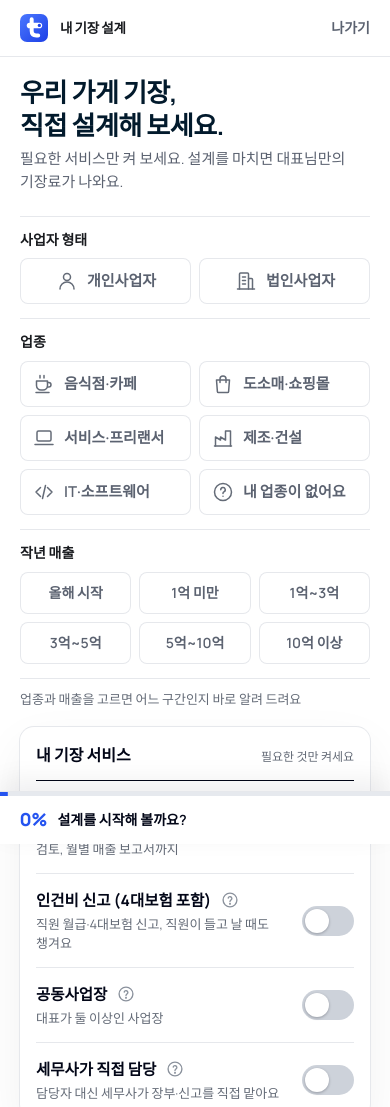
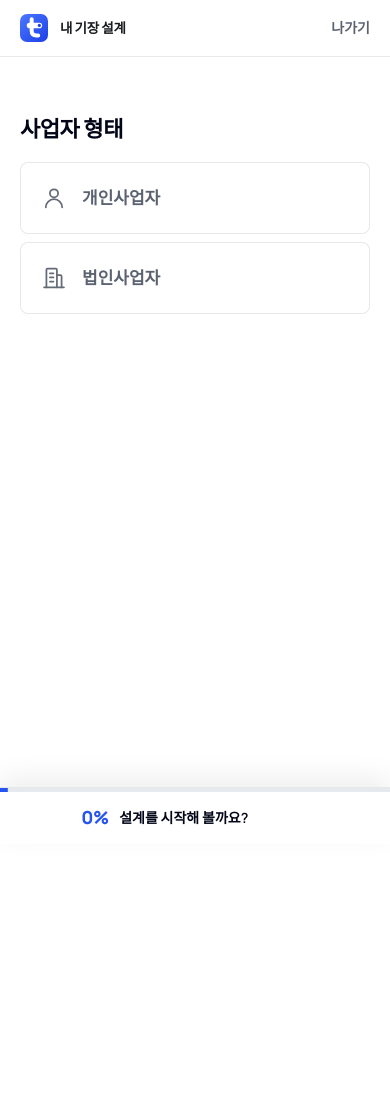
Before and after one commit to taxmin0812-netizen/taxmin-landing-draft, a plain HTML site: page build.html in a window 390 px wide. Shown: the top 1107 px of the page. After the commit the page ends 844 px from the top, so only its background shows below. Drawn offline with Linux system fonts and the light colour scheme; a web font is replaced by a local one.

Commit message:
설계 화면 휴대폰: 한 장씩 옆으로 넘기는 슬라이드(형태→업종→매출→서비스→설계서) · 서비스를 안 켜면 '필요한 서비스를 켜 주세요, 없으면 설계 완료' 안내
Co-Authored-By: Claude Opus 5.5 <noreply@anthropic.com>

```diff
--- a/build.html
+++ b/build.html
@@ -164,6 +164,7 @@ body.built .opt:not(.lock):not(.auto){grid-template-columns:minmax(0,1fr) auto 5
 .pg{height:4px;border-radius:2px;background:#E6E9EE;overflow:hidden}
 .pg-bar{display:block;height:100%;background:var(--blue);transform-origin:0 50%;transform:scaleX(var(--p,.02));transition:transform .6s cubic-bezier(.16,1,.3,1)}
 .pin{display:none!important}
+.side-back{display:none}
 body:not(.built) .side > :not(.pre){display:none}
 body.built .pre{display:none}
 .pre{padding:26px 24px 22px;border-radius:16px;background:#fff;box-shadow:0 0 0 1px var(--line),0 18px 48px rgba(2,6,23,.06)}
@@ -459,7 +460,7 @@ body.built .pre{display:none}
 /* ── 휴대폰(720px 이하): 한 화면에 한 단계씩 옆으로 넘기는 설계. 위 '내 상황' 띠는 늘 보임 ── */
 @media (max-width:720px){
   body{padding-bottom:0}
-  body.built{padding-bottom:var(--bar)}
+  body.at-plan{padding-bottom:var(--bar)}
   header{height:56px}
   .me-wrap{display:block;position:fixed;left:0;right:0;bottom:0;top:auto;z-index:45;padding:0 0 10px;background:#fff;box-shadow:0 -1px 0 var(--line),0 -10px 28px rgba(2,6,23,.07)}
   .me-wrap .pg{border-radius:0;height:4px}
@@ -467,8 +468,30 @@ body.built .pre{display:none}
   .pg-t b{font-family:Manrope,"Pretendard Variable",sans-serif;font-size:18px;font-weight:800;color:var(--blue);font-variant-numeric:tabular-nums}
   .me-wrap .sl,.me-wrap .sheet,.sheet-bg{display:none!important}
   body{padding-bottom:72px}
-  body.built .me-wrap{display:none}
+  body.at-plan .me-wrap{display:none}
   .pre{display:none}
+  /* 휴대폰 슬라이드(11/26): 형태 → 업종 → 매출 → 내 기장 서비스 → 설계서, 한 장씩 옆으로 */
+  .wzv{overflow:hidden;transition:height .3s ease}
+  .mk{display:flex;align-items:flex-start;gap:0;max-width:none;padding:0;transition:transform .32s cubic-bezier(.2,.7,.3,1)}
+  .wzv.still,.wzv.still .mk{transition:none}
+  .mk > div:first-child,.cfg{display:contents}
+  .mk h1,.mk .lead{display:none}
+  .cg,.pane-svc,.side{flex:0 0 100%;min-width:0;padding:24px var(--pad) 28px}
+  .cg{display:block;border:0}
+  .cg-h{font-size:22px;font-weight:700;color:var(--ink);letter-spacing:-.02em;margin-bottom:16px;outline-offset:4px}
+  #type{grid-template-columns:1fr}
+  #type .ch{min-height:72px;justify-content:flex-start;gap:14px;padding:0 20px;font-size:17px}
+  #type .ch svg.i{width:28px;height:28px}
+  #biz .ch{min-height:64px;font-size:16px}
+  #sales{grid-template-columns:repeat(2,minmax(0,1fr))}
+  #sales .ch{min-height:56px;font-size:16px}
+  #snote{margin-top:14px}
+  .pane-svc .board{margin-top:0}
+  .wz-back{display:inline-flex;align-items:center;height:32px;padding:0 10px 0 4px;margin-left:-6px;border-radius:8px;font-size:14px;font-weight:600;color:var(--ink-2)}
+  .wz-back svg.i{width:18px;height:18px;stroke-width:2;transform:rotate(-90deg)}
+  .wz-back:disabled{visibility:hidden}
+  .side-back{display:inline-flex;align-items:center;gap:2px;height:36px;margin:0 0 10px -6px;padding:0 10px 0 4px;font-size:14px;font-weight:600;color:var(--ink-2)}
+  .side-back svg.i{width:18px;height:18px;stroke-width:2;transform:rotate(-90deg)}
   /* 위 한 줄(키 고정 52px): 펼치면 바로 아래로 쌓기 전체가 내려옴 */
   .sl{display:flex;align-items:center;gap:8px;width:100%;height:52px;padding:0 var(--pad);text-align:left}
   .sl > svg.i{width:18px;height:18px;stroke-width:2;color:var(--sub);transform:rotate(180deg);transition:transform .2s}
@@ -484,26 +507,23 @@ body.built .pre{display:none}
   .rc{box-shadow:0 0 0 1px var(--line)}
   /* 옵션판 휴대폰: 한 화면에 위아래로. 설계서는 '설계 완료' 뒤에 나옴 */
   .mk{padding-top:20px}
-  .cg{grid-template-columns:1fr;gap:8px;padding:12px 0 14px}
-  .cg-h{padding-top:0;font-size:14px;color:var(--ink-2)}
   #biz{grid-template-columns:repeat(2,minmax(0,1fr))}
   #biz .ch{justify-content:flex-start;padding:6px 12px}
-  .cg .seg.c6{grid-template-columns:repeat(3,minmax(0,1fr))}
+  .cg .seg.c6{grid-template-columns:repeat(2,minmax(0,1fr))}
   .board{padding:2px 16px 0;border-radius:14px}
   .opt{gap:6px 12px;padding:14px 0}
   .o-t b{font-size:15.5px}
-  body:not(.built) .side{display:none}
   .rc{scroll-margin-top:72px}
   .own .send{display:none}
   .bar{display:none}
-  body.built .bar{display:block}
+  body.at-plan .bar{display:block}
   .bar .m,.bar .t{display:none}
   .bar .wrap{gap:8px}
   .bar .go{flex:1;justify-content:center;height:50px;padding:0 12px;font-size:15px}
   .bar .go .lg{display:none}.bar .go .sm{display:inline}
   .bar .go.line{flex:1.7;background:var(--blue);color:#fff;box-shadow:none}
   .bar a.go{background:#fff;color:var(--ink);box-shadow:inset 0 0 0 1px #C9CED6}
-  body:not(.built) .care-sec{display:none}
+  body:not(.at-plan) .care-sec{display:none}
 }
 @media (prefers-reduced-motion:reduce){*{animation:none!important;transition-property:opacity,color,background-color,border-color!important;scroll-behavior:auto!important}.toast{transform:none}}
 /* 종이로 저장: 설계안 종이만 */
@@ -544,7 +564,7 @@ body.built .pre{display:none}
 <!-- 휴대폰에서만 보임: 내 기장료 한 줄(월 8만원 = 기본 4 + 매출 3 …, 누르면 아래로 펼쳐짐) + 단계 이름 막대 -->
 <div class="me-wrap">
   <div class="pg" aria-hidden="true"><i class="pg-bar js-pgbar"></i></div>
-  <p class="pg-t"><b class="js-pgp">0%</b><span class="js-pgm">설계를 시작해 볼까요?</span></p>
+  <div class="pg-t"><button type="button" class="wz-back" id="wzback" disabled><svg class="i" aria-hidden="true"><use href="#i-up"/></svg>이전</button><b class="js-pgp">0%</b><span class="js-pgm">설계를 시작해 볼까요?</span></div>
   <button type="button" class="sl" id="me" aria-expanded="false" aria-controls="sheet"><span class="sl-in" id="mel"></span><span class="sr">, 내 기장료 쌓기 펼치기</span><svg class="i" aria-hidden="true"><use href="#i-up"/></svg></button>
   <div class="sheet" id="sheet" hidden>
     <p class="stk-h">내 기장료 쌓기<small>고를 때마다 한 줄씩 쌓여요</small></p>
@@ -565,11 +585,11 @@ body.built .pre{display:none}
     <!-- 11/26 사용자: 설문지 대신 옵션판(자동차 옵션처럼 직접 켜고 끔). 위 칩 3개는 기본 금액만 정함 -->
     <!-- 11/26 사용자: 펼치는 목록은 '짜침' → 바로 누르는 단추 -->
     <div class="cfg">
-      <div class="cg"><h2 class="cg-h" id="h-type">사업자 형태</h2><div class="seg c2" id="type" role="group" aria-labelledby="h-type"></div></div>
-      <div class="cg"><h2 class="cg-h" id="h-biz">업종</h2><div class="seg c3" id="biz" role="group" aria-labelledby="h-biz"></div></div>
-      <div class="cg"><h2 class="cg-h" id="h-sales">작년 매출</h2><div class="seg c6" id="sales" role="group" aria-labelledby="h-sales"></div></div>
+      <div class="cg" id="cg-type"><h2 class="cg-h" id="h-type">사업자 형태</h2><div class="seg c2" id="type" role="group" aria-labelledby="h-type"></div></div>
+      <div class="cg" id="cg-biz"><h2 class="cg-h" id="h-biz">업종</h2><div class="seg c3" id="biz" role="group" aria-labelledby="h-biz"></div></div>
+      <div class="cg" id="cg-sales"><h2 class="cg-h" id="h-sales">작년 매출</h2><div><div class="seg c6" id="sales" role="group" aria-labelledby="h-sales"></div><p class="note" id="snote"></p></div></div>
     </div>
-    <p class="note" id="snote"></p>
+    <div class="pane-svc" id="pane-svc">
     <section class="board" aria-labelledby="bd-h">
       <div class="bd-hd"><h2 id="bd-h">내 기장 서비스</h2><span>필요한 것만 켜세요</span></div>
       <div class="opt lock"><div class="o-t"><b><span>기본 4가지</span><button type="button" class="qi" data-qi="base"></button></b><span id="o-base-d">장부·부가세 신고·전담 담당자·세무사 검토, 월별 매출 보고서까지</span></div><em class="o-p">4만원</em><span class="o-lk">늘 포함</span></div>
@@ -582,6 +602,7 @@ body.built .pre{display:none}
     </section>
     <button type="button" class="done-go" id="donebtn">설계 완료</button>
     <p class="done-n">누르면 대표님만의 기장 설계서와 월 기장료가 나와요.</p>
+    </div>
   </div>
   <aside class="side" aria-label="내 기장 설계안">
     <!-- 넓은 화면: 아래로 내려 '=' 줄이 위로 사라지면 맨 위에 한 줄로 붙음 -->
@@ -594,6 +615,7 @@ body.built .pre{display:none}
     </div>
     <div class="pin" id="pin"><button type="button" id="pinb" tabindex="-1" aria-hidden="true"><span class="sl-in" id="pinl"></span></button></div>
     <div class="rc" id="rc">
+      <button type="button" class="side-back" id="sideback"><svg class="i" aria-hidden="true"><use href="#i-up"/></svg>서비스 다시 고르기</button>
       <div class="built-msg" id="builtmsg" hidden><svg viewBox="0 0 24 24" fill="none" stroke="currentColor" stroke-width="1.6" stroke-linecap="round" stroke-linejoin="round" aria-hidden="true"><circle cx="12" cy="12" r="9.5"/><path d="M7.5 12.3l3 3 6-6.3"/></svg><span><b>대표님만의 기장 서비스가 완성됐어요</b><span>보내 두시면 상담 때 여기서부터 이어서 봐요.</span><button type="button" class="bm-go" data-lead>이 설계안 보내기</button></span></div>
       <p class="rc-h"><b>TAX<span>MIN</span></b><span>기장 설계안 · 월 · 부가세 별도</span></p>
       <h2 class="rc-ttl" id="rcttl"></h2>
@@ -824,10 +846,12 @@ $('sales').innerHTML = SALES.map((x,i)=>chip('sales', i, x[0])).join('');
 $('help').innerHTML = HELP.map(h=>`<div class="hi"><label><input type="checkbox" value="${h[0]}">${h[1]}</label>${QI.btn(h[0])}</div>`).join('');
 $('op-co').textContent = `+${P('co')}만원`; $('op-cpa').textContent = `+${P('cpa')}만원`;
 
+const phone = matchMedia('(max-width:720px)'); let advT;
 // 위 칩 3개(기본 금액)
 document.querySelector('.cfg').addEventListener('click', e=>{ const c = e.target.closest('[data-g]'); if (!c) return; const g = c.dataset.g, i = +c.dataset.i;
   if (g==='type') sel.type = TYPES[i][0]; else sel[g] = i;
-  draw(g==='type' ? TYPES[i][1] : g==='biz' ? '업종 ' + BIZ[i][0] : '작년 매출 ' + SALES[i][0]); });
+  draw(g==='type' ? TYPES[i][1] : g==='biz' ? '업종 ' + BIZ[i][0] : '작년 매출 ' + SALES[i][0]);
+  if (phone.matches){ clearTimeout(advT); const at = ['type','biz','sales'].indexOf(g); advT = setTimeout(()=> go(at+1), 380); } }); // 휴대폰: 고르면 잠깐 뒤 다음 장
 // 옵션판: 스위치 켜고 끄기 · 직원 수
 document.querySelector('.board').addEventListener('click', e=>{
   const sw = e.target.closest('.sw'), pm = e.target.closest('.pm');
@@ -974,7 +998,7 @@ const calm = matchMedia('(prefers-reduced-motion: reduce)');
 // 맨 위 '만드는 중' → '완성'(넓은 화면: 네 칸 다 답함 · 휴대폰: 설계안 단계에 오면)
 let finished = false, touched = false, wasBuilt = false, lastDone = [];
 // 한 칸마다 20%: 형태 · 업종 · 매출 · 서비스 켜기 · 설계 완료
-const BS = ['설계를 시작해 볼까요?', '설계하는 중이에요', '설계하는 중이에요', '절반 넘었어요', '설계가 끝나가요, 설계 완료를 눌러 주세요'];
+const BS = ['설계를 시작해 볼까요?', '설계하는 중이에요', '설계하는 중이에요', '필요한 서비스를 켜 주세요. 없으면 설계 완료를 눌러 주세요', '설계가 끝나가요, 설계 완료를 눌러 주세요'];
 function bstate(done){
   if (done) lastDone = done;
   // '설계 완료'를 눌러야 완성(11/26 옵션판)
@@ -1020,7 +1044,7 @@ function draw(what){
     $('o-size').hidden = !add;
     $('o-size-t').textContent = r.m==='corp' ? '법인사업자' : (sel.biz!=null ? bizName(sel.biz) + ' 큰 매출 구간' : '매출이 큰 구간');
     $('o-size-p').textContent = `+${add}만원${r.ask && r.m!=='lite' && (r.sc===3 || r.open || (sel.sales!=null && SALES[sel.sales][2])) ? '부터' : ''}`; }
-  const done = [!!sel.type, sel.biz!=null, sel.sales!=null, touched];
+  const done = [!!sel.type, sel.biz!=null, sel.sales!=null, sel.staff>0 || !!sel.co || !!sel.cpa];
   if (what && done[0] && done[1] && done[2] && !matchMedia('(max-width:720px)').matches) calcDone();
   bstate(done);
   // 매출 아래 한 줄
@@ -1084,12 +1108,38 @@ if (qp) touched = true;                              // 메인 '이 상황으로
 document.querySelectorAll('#help input').forEach(i=> i.checked = !!sel.help[i.value]);
 draw();
 
-// 설계 완료 → 설계서(넓은 화면: 오른쪽 종이로 · 휴대폰: 아래에 설계서가 나타남)
-const phone = matchMedia('(max-width:720px)'), wzv = $('wzv');
+// 휴대폰 슬라이드: 형태 → 업종 → 매출 → 내 기장 서비스 → 설계서(설계 완료 뒤에만). 넓은 화면은 한 화면 그대로
+const wzv = $('wzv'), mk = wzv.firstElementChild;
+const panes = [$('cg-type'), $('cg-biz'), $('cg-sales'), $('pane-svc'), document.querySelector('.side')];
+let step = 0;
+const fit = () => { wzv.style.height = phone.matches ? panes[step].offsetHeight + 'px' : ''; };
+function go(n, still){
+  const on = phone.matches, moved = n!==step;
+  step = Math.max(0, Math.min(finished ? 4 : 3, n)); clearTimeout(advT);
+  wzv.classList.toggle('still', !!still);
+  mk.style.transform = on ? `translateX(${-step*100}%)` : '';
+  panes.forEach((p,i)=> p.inert = on && i!==step);   // 안 보이는 장은 눌리거나 읽히지 않게
+  $('wzback').disabled = step===0;
+  document.body.classList.toggle('at-plan', on && step===4); // 설계서 장: 아래는 보내기 띠
+  fit();
+  if (on && !still && moved){ window.scrollTo({top:0}); const h = panes[step].querySelector('h2') || $('rcttl'); h.tabIndex = -1; h.focus({preventScroll:true}); }
+  if (still) requestAnimationFrame(()=> requestAnimationFrame(()=> wzv.classList.remove('still')));
+}
+new ResizeObserver(fit).observe(wzv); panes.forEach(p=> new ResizeObserver(fit).observe(p));
+phone.addEventListener('change', ()=> go(step, true));
+$('wzback').addEventListener('click', ()=> go(step-1));
+$('sideback').addEventListener('click', ()=> go(3));
+// 옆으로 밀어도 넘어감(세로 스크롤과 헷갈리지 않게 가로로 충분히 밀었을 때만)
+let tx = null, ty = 0;
+wzv.addEventListener('touchstart', e=>{ const t = e.touches[0]; tx = e.touches.length===1 ? t.clientX : null; ty = t.clientY; }, {passive:true});
+wzv.addEventListener('touchend', e=>{ if (tx===null || !phone.matches) return; const t = e.changedTouches[0], dx = t.clientX - tx, dy = t.clientY - ty; tx = null;
+  if (Math.abs(dx) > 60 && Math.abs(dx) > 1.5*Math.abs(dy)) go(step + (dx<0 ? 1 : -1)); }, {passive:true});
+// 설계 완료 → 설계서(넓은 화면: 오른쪽 종이로 · 휴대폰: 다음 장으로)
 function finish(quiet){
   const first = !finished;
   finished = true; bstate(); calcDone();
   if (first){ const r = est(sel); showTotal(r.total, r.ask ? '만원부터' : '만원', 0); }
+  if (phone.matches){ go(4, quiet); return; }
   if (quiet) return;
   requestAnimationFrame(()=>{ $('rc').scrollIntoView({behavior: calm.matches ? 'auto' : 'smooth', block:'start'}); const h = $('rcttl'); h.tabIndex = -1; h.focus({preventScroll:true}); });
 }
@@ -1101,7 +1151,8 @@ $('sheetbg').addEventListener('click', ()=> sheet(false));
 $('shgo').addEventListener('click', ()=> { sheet(false); finish(); });
 document.addEventListener('keydown', e=>{ if (e.key==='Escape' && !$('sheet').hidden){ sheet(false); $('me').focus(); } });
 // 설계 링크(이 설계 링크 복사)로 들어오면 설계서까지 바로 보여 줌
-if (['t','b','s','e','co','cpa','h'].some(k=> q.has(k))){ touched = true; finish(true); }
+if (['t','b','s','e','co','cpa','h'].some(k=> q.has(k))) finish(true);
+else go(qp ? 3 : 0, true); // 메인 '이 상황으로 설계하기'로 들어오면 서비스 장부터
 
 // 링크 복사 · 종이로 저장
 $('copy').addEventListener('click', async ()=>{
```
